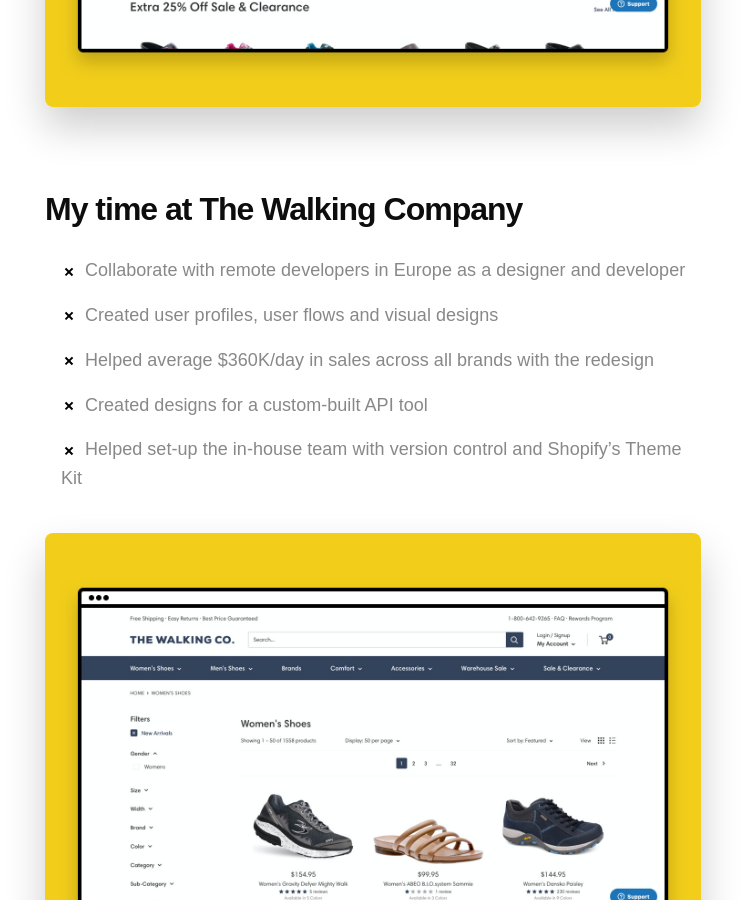
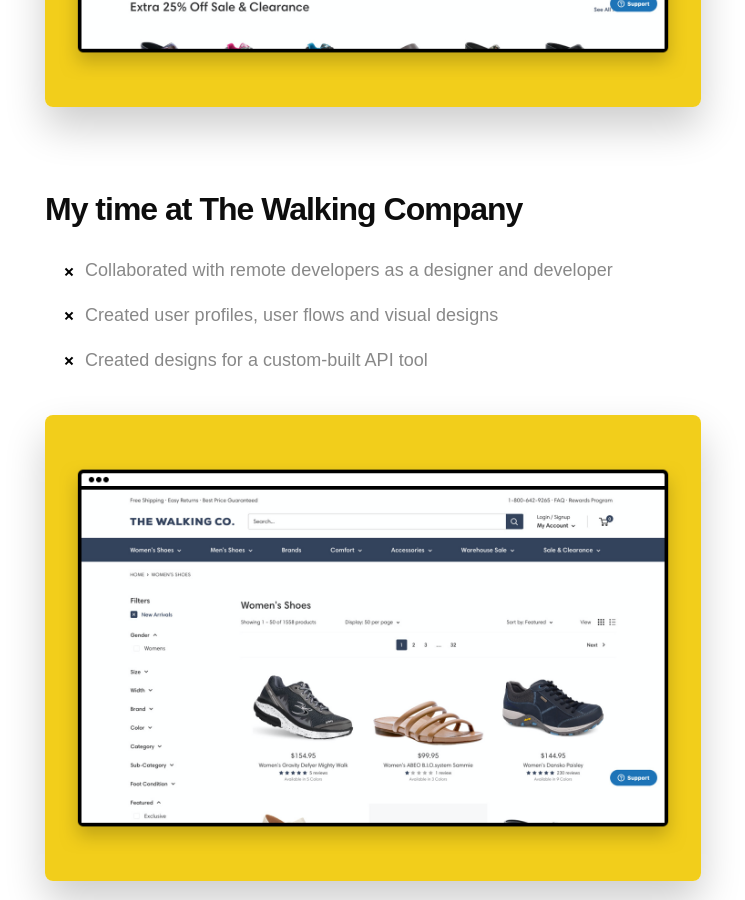
Before and after one commit to aryxmega/awwwry, a Jekyll site: the page built from _projects/the-walking-company.md, in a window 1280 px wide and 900 px high, scrolled down 2044 px. Shown: the whole window, without its empty margins (25-770 px from the left). Built offline with Jekyll 4.4.1, drawn with Linux system fonts in a browser that asks for light colours; nearby versions of some CDN libraries; some web fonts are replaced.

Commit message:
Update the-walking-company.md

```diff
--- a/_projects/the-walking-company.md
+++ b/_projects/the-walking-company.md
@@ -20,11 +20,9 @@
 
 #### My time at The Walking Company
 
-- Collaborate with remote developers in Europe as a designer and developer
+- Collaborated with remote developers as a designer and developer
 - Created user profiles, user flows and visual designs
-- Helped average $360K/day in sales across all brands with the redesign
 - Created designs for a custom-built API tool
-- Helped set-up the in-house team with version control and Shopify's Theme Kit
 
 ![The Walking Company's collection page](/images/projects/the-walking-company/the-walking-company-collection-page.png)
 
```
